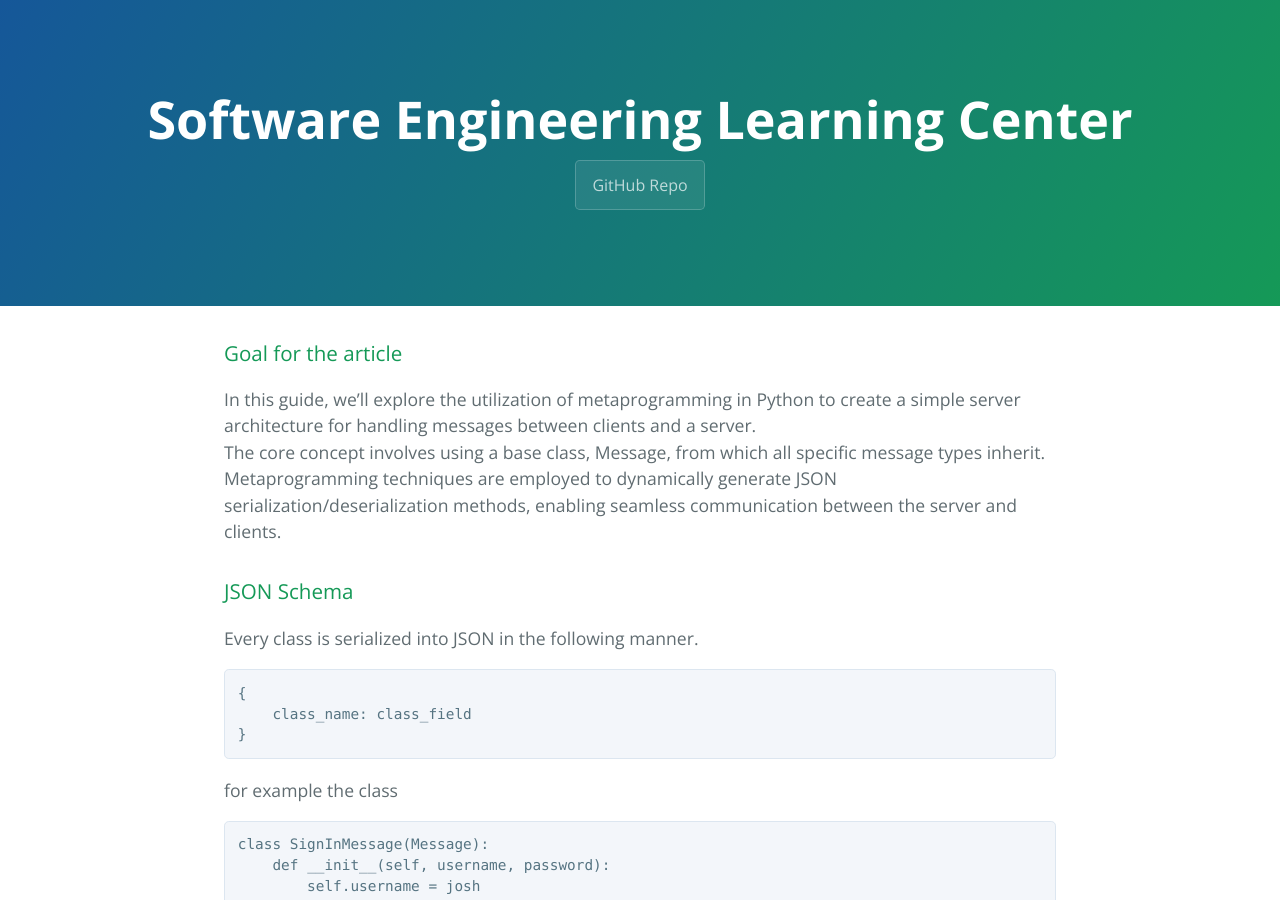
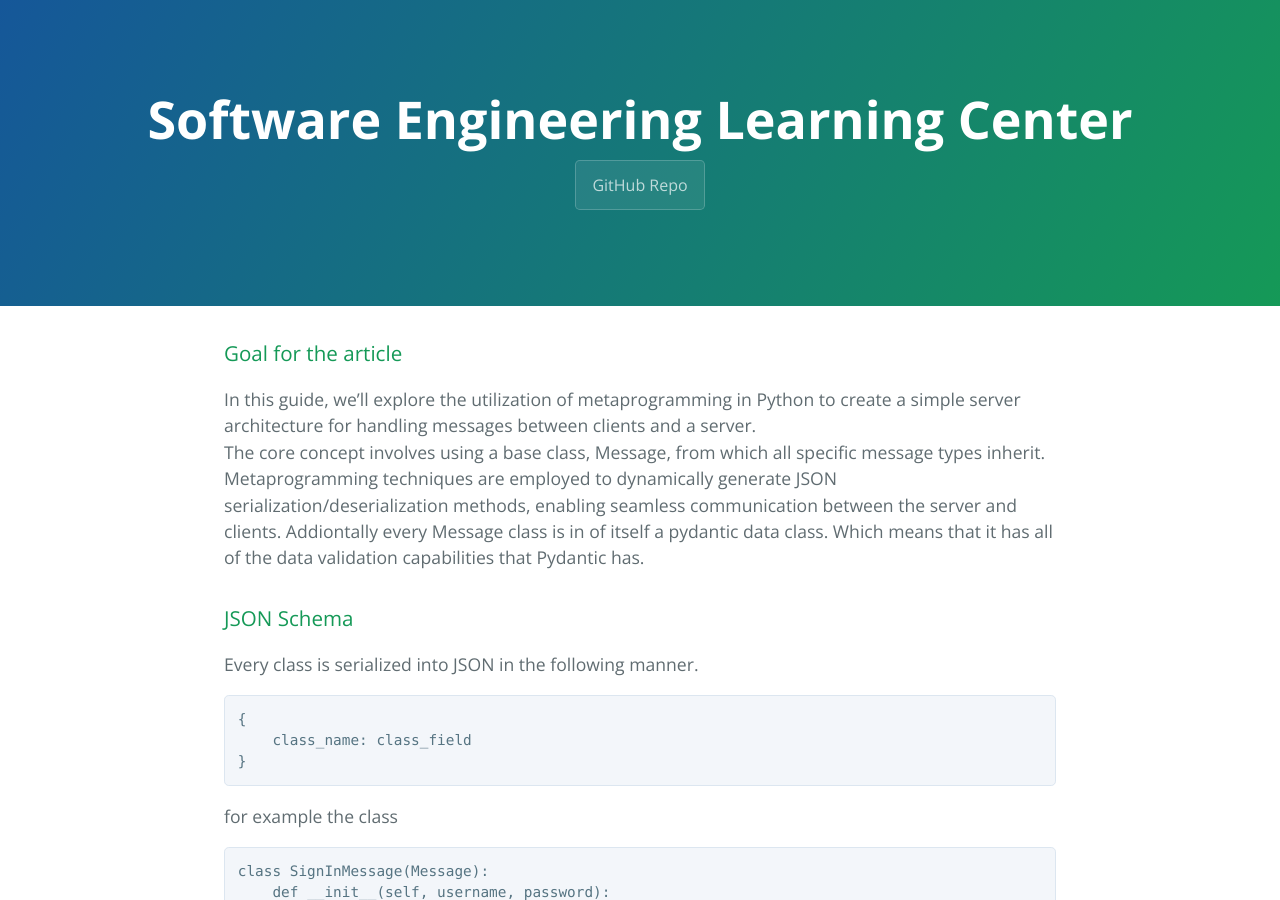
Before and after one commit to learning-software-engineering/learning-software-engineering.github.io, a Jekyll site: the page built from Topics/Tech_Stacks/Metaprogramming.md, in a window 1280 px wide and 900 px high. Built offline with Jekyll 4.4.1, drawn with Linux system fonts in a browser that asks for light colours; our own code applies the rules of GitHub Pages for plain Markdown files; some of the changed text lies outside the part shown.

Commit message:
Update Metaprogramming.md
Fixed up a couple of points mentioned in the PR as well as a couple of spelling mistakes

```diff
--- a/Topics/Tech_Stacks/Metaprogramming.md
+++ b/Topics/Tech_Stacks/Metaprogramming.md
@@ -4,7 +4,8 @@ in Python to create a simple server architecture for handling messages between c
 The core concept involves using a base class, Message,
 from which all specific message types inherit. Metaprogramming
 techniques are employed to dynamically generate JSON serialization/deserialization methods, enabling seamless
-communication between the server and clients.
+communication between the server and clients. Addiontally every Message class is in of itself a pydantic data class. Which means that it has
+all of the data validation capabilities that Pydantic has.
 
 ### JSON Schema
 
```
Also changed, not shown: other parts of Topics/Tech_Stacks/Metaprogramming.md (+3 -3 lines).
